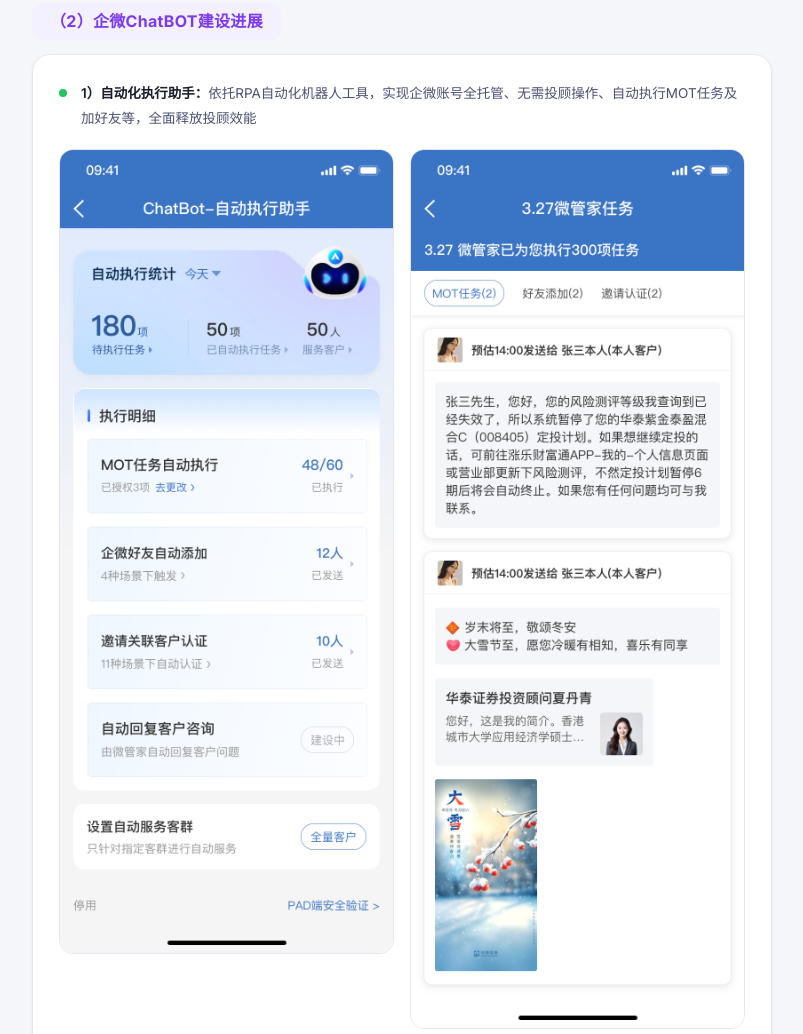
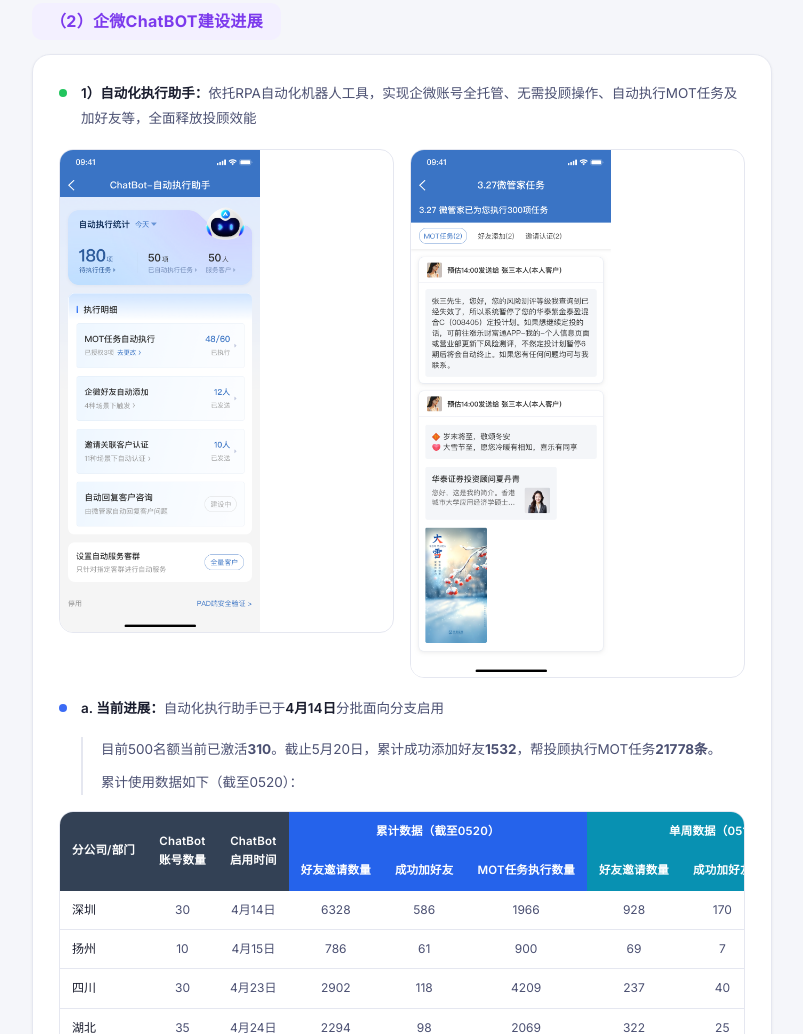
Before and after one commit to bennnqian1990/taclawweekly0528, a plain HTML site: page index.html in a window 1280 px wide. Shown: the part 1766-2800 px from the top of the page, without its empty margins (238-1041 px from the left). Drawn offline with Linux system fonts and the light colour scheme.

Commit message:
Update index.html

```diff
--- a/index.html
+++ b/index.html
@@ -317,13 +317,13 @@
       <div class="img-row">
         <div class="img-col">
           <div class="img-zoom-wrap" onclick="openLightbox(this)">
-            <img src="2.png" alt="自动化执行助手图示1" style="width: 100%; display: block;">
+            <img src="2.png" alt="自动化执行助手图示1" style="width: 60%; display: block;">
             <span class="img-zoom-hint">点击放大</span>
           </div>
         </div>
         <div class="img-col">
           <div class="img-zoom-wrap" onclick="openLightbox(this)">
-            <img src="3.png" alt="自动化执行助手图示2" style="width: 100%; display: block;">
+            <img src="3.png" alt="自动化执行助手图示2" style="width: 60%; display: block;">
             <span class="img-zoom-hint">点击放大</span>
           </div>
         </div>
```
